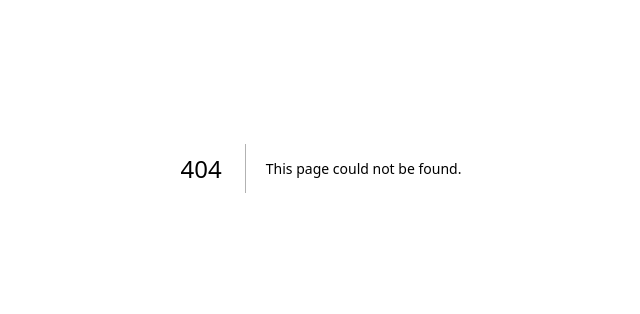
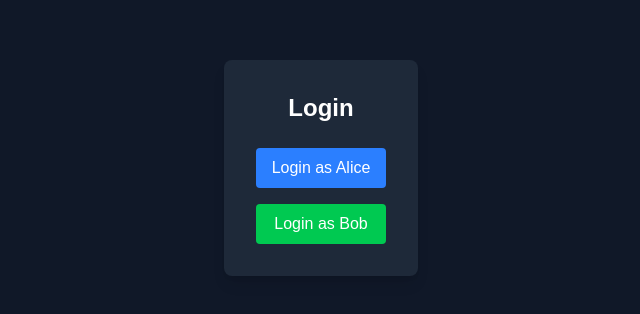
Before and after one commit to sato-toma/ClusterScriptHost, a Next.js app in the folder ts/cluster-comment-service/: page /login in a window 1280 px wide. Before the commit this address had no page. Shown: the part 232-546 px from the top of the page, without its empty margins (319-959 px from the left). Built offline with nearby package versions, Linux system fonts and the light colour scheme.

Commit message:
add login button

```diff
--- a/ts/cluster-comment-service/src/app/channel/[id]/page.tsx
+++ b/ts/cluster-comment-service/src/app/channel/[id]/page.tsx
@@ -1,5 +1,5 @@
 import { notFound } from "next/navigation";
-import type { Metadata, ResolvingMetadata } from "next";
+import type { Metadata } from "next";
 
 type Props = {
   params: Promise<{ id: string }>;
--- /dev/null
+++ b/ts/cluster-comment-service/src/app/login/page.tsx
@@ -0,0 +1,39 @@
+"use client";
+
+import { useAppDispatch } from "@store/hooks";
+import { login } from "@store/slices/authSlice";
+import { useRouter } from "next/navigation";
+
+const LoginPage = () => {
+  const dispatch = useAppDispatch();
+  const router = useRouter();
+
+  const handleLogin = (userId: string) => {
+    dispatch(login(userId));
+    router.push("/"); // ログイン後にホームページへリダイレクト
+  };
+
+  return (
+    <div className="flex flex-col items-center justify-center min-h-screen bg-gray-900 text-white">
+      <div className="p-8 bg-gray-800 rounded-lg shadow-lg">
+        <h1 className="text-2xl font-bold mb-6 text-center">Login</h1>
+        <div className="flex flex-col gap-4">
+          <button
+            onClick={() => handleLogin("user1")}
+            className="px-4 py-2 bg-blue-500 text-white rounded hover:bg-blue-600"
+          >
+            Login as Alice
+          </button>
+          <button
+            onClick={() => handleLogin("user2")}
+            className="px-4 py-2 bg-green-500 text-white rounded hover:bg-green-600"
+          >
+            Login as Bob
+          </button>
+        </div>
+      </div>
+    </div>
+  );
+};
+
+export default LoginPage;
--- /dev/null
+++ b/ts/cluster-comment-service/src/components/AuthStatus.tsx
@@ -0,0 +1,43 @@
+"use client";
+
+import { useAppSelector, useAppDispatch } from "@store/hooks";
+import { logout } from "@store/slices/authSlice";
+import Link from "next/link";
+
+const AuthStatus = () => {
+  const dispatch = useAppDispatch();
+  const { isAuthenticated, currentUser } = useAppSelector(
+    (state) => state.auth,
+  );
+
+  const handleLogout = () => {
+    dispatch(logout());
+  };
+
+  return (
+    <div className="flex items-center gap-4">
+      {isAuthenticated && currentUser ? (
+        <>
+          <span className="text-sm text-gray-300">
+            Welcome, {currentUser.username}
+          </span>
+          <button
+            onClick={handleLogout}
+            className="px-3 py-1 text-sm bg-red-500 text-white rounded hover:bg-red-600"
+          >
+            Logout
+          </button>
+        </>
+      ) : (
+        <Link
+          href="/login"
+          className="px-3 py-1 text-sm bg-blue-500 text-white rounded hover:bg-blue-600"
+        >
+          Login
+        </Link>
+      )}
+    </div>
+  );
+};
+
+export default AuthStatus;
--- a/ts/cluster-comment-service/src/components/TodoForm.tsx
+++ b/ts/cluster-comment-service/src/components/TodoForm.tsx
@@ -1,6 +1,6 @@
 "use client";
 import React, { useState } from "react";
-import { useAppDispatch } from "../store/hooks";
+import { useAppDispatch, useAppSelector } from "../store/hooks";
 import { addTodo } from "../store/slices/todoSlice";
 import { v4 as uuidv4 } from "uuid";
 import { ChannelId } from "../models/TodoChannel";
@@ -10,14 +10,19 @@ type TodoFormProps = {
 };
 const TodoForm = ({ channelId }: TodoFormProps) => {
   const dispatch = useAppDispatch();
+  const currentUser = useAppSelector((state) => state.auth.currentUser);
   const [name, setName] = useState("");
   const [description, setDescription] = useState("");
 
   const handleSubmit = () => {
+    if (!currentUser) {
+      alert("Please login to add a todo.");
+      return;
+    }
     const newTodo = {
       id: uuidv4(),
       name: name,
-      creatorId: "currentUser", // TODO: Replace with actual user ID from authentication
+      creatorId: currentUser.id,
       completed: false,
       createdAt: new Date().toISOString(),
       channelId: channelId,
--- a/ts/cluster-comment-service/src/components/templates/AppLayout.tsx
+++ b/ts/cluster-comment-service/src/components/templates/AppLayout.tsx
@@ -2,7 +2,7 @@
 import { ReactNode } from "react";
 import Sidebar from "@components/organisms/Sidebar";
 import ServerNav from "@components/organisms/ServerNav";
-
+import AuthStatus from "@components/AuthStatus";
 type Props = {
   children: ReactNode;
 };
@@ -23,6 +23,7 @@ const AppLayout = ({ children }: Props) => {
             <option>Option 2</option>
           </select>
           <button className="text-2xl">⋮</button>
+          <AuthStatus />
         </header>
         <main className="flex-1 overflow-auto">{children}</main>
       </div>
```
Also changed, not shown: ts/cluster-comment-service/src/store/slices/AuthStatus.tsx (added), ts/cluster-comment-service/src/store/slices/page.tsx (added).
